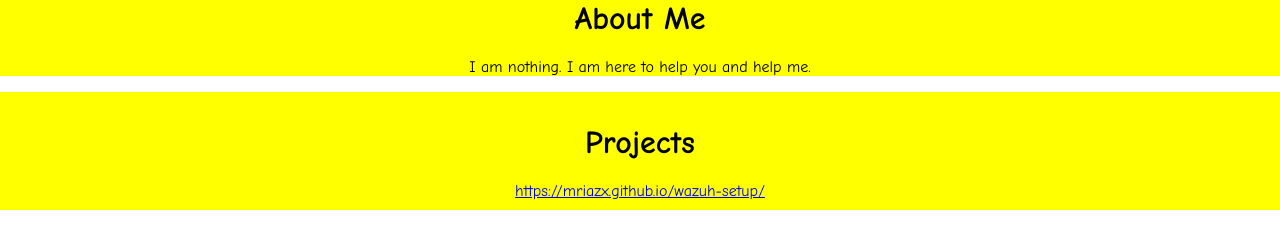
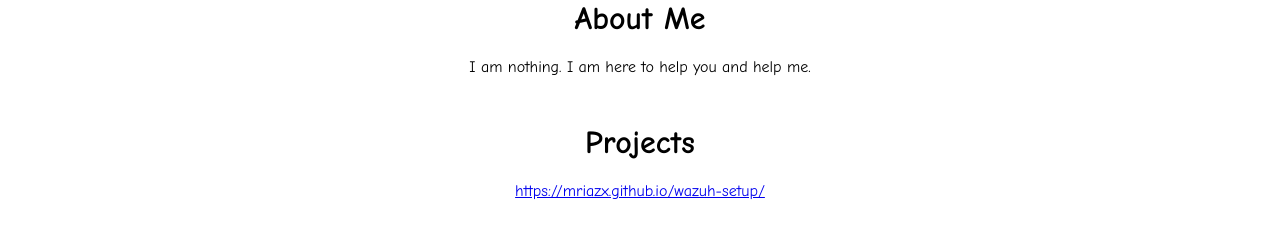
Before and after one commit to mriazx/mriazx.github.io, a plain HTML site: page index.html in a window 1280 px wide. Drawn offline with Linux system fonts and the light colour scheme.

Commit message:
Update index.css

```diff
--- a/index.css
+++ b/index.css
@@ -5,11 +5,11 @@ body {
 }
 
 .about {
-    background-color: yellow;
+    background-color: white;
     padding: 0px;
 }
 
 .projects {
-    background-color: yellow;
+    background-color: white;
     padding: 10px;
 }
```
